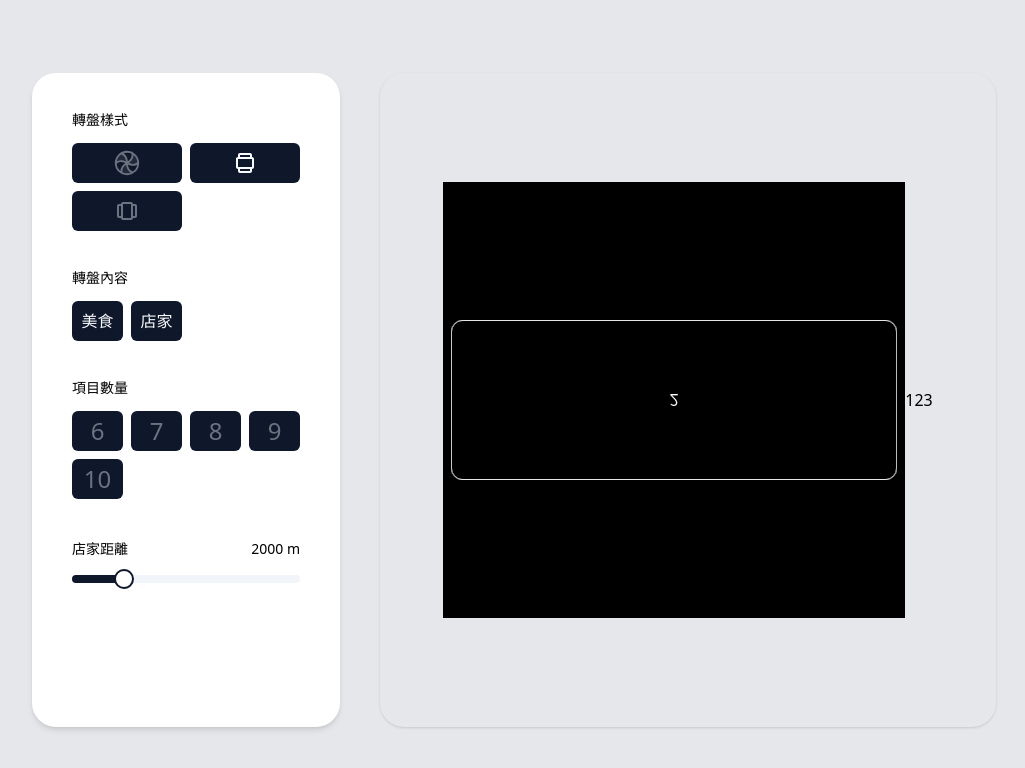
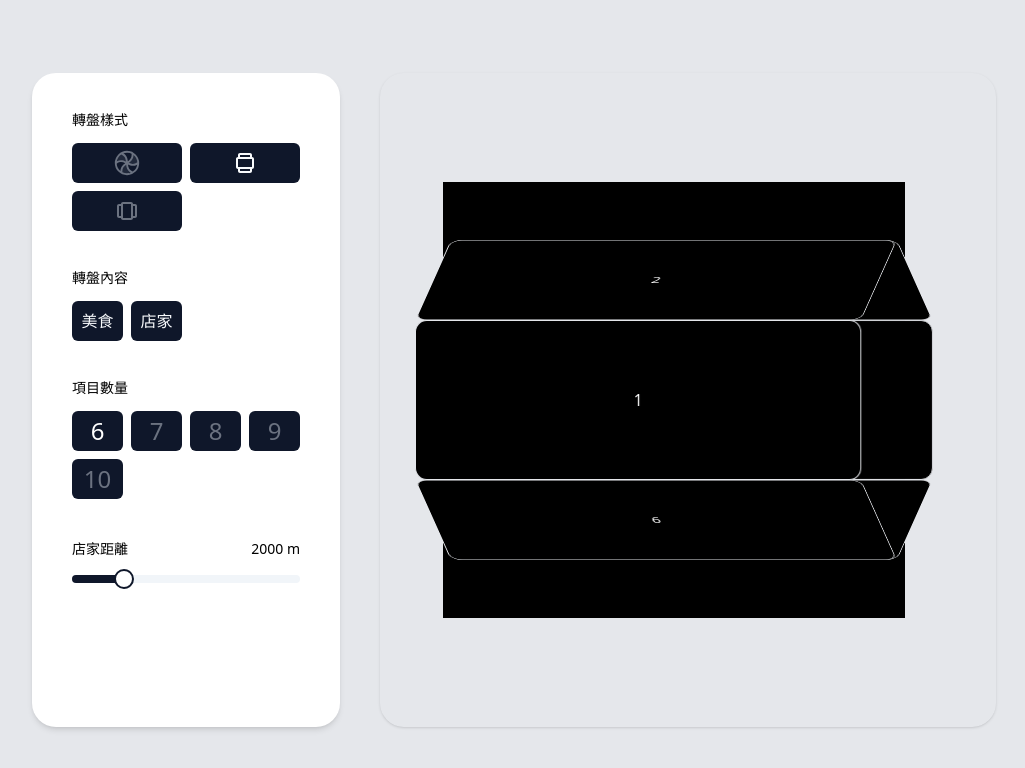
Before and after one commit to NhOuOiB/WhatToEat, a React (Vite) app: page / in a window 1280 px wide. Shown: the top 768 px of the page, without its empty margins (126-1151 px from the left). Built offline with nearby package versions, Linux system fonts and the light colour scheme.

Commit message:
feat: Update App component with dynamic condition based on wheel type

```diff
--- a/src/App.tsx
+++ b/src/App.tsx
@@ -6,8 +6,11 @@ import HorizontalWheelPanel from './components/wheelPanel/HorizontalWheelPanel.t
 import { Condition } from './types/type.ts';
 
 const App: FC = () => {
-  const [condition, setCondition] = useState<Condition>({ segments: 2, distance: 2000 });
   const [wheelType, setWheelType] = useState<string>('verticalWheel');
+  const [condition, setCondition] = useState<Condition>({
+    segments: wheelType === 'wheel' ? 2 : wheelType === 'verticalWheel' ? 6 : 11,
+    distance: 2000,
+  });
 
   // Wheel
   const [rotation, setRotation] = useState<number>(0);
@@ -38,7 +41,12 @@ const App: FC = () => {
         setWheelType={setWheelType}
       />
       {wheelType === 'wheel' ? (
-        <WheelPanel rotation={rotation} condition={condition} selectedItem={selectedItem} spin={spin} />
+        <WheelPanel
+          rotation={rotation}
+          condition={condition}
+          selectedItem={selectedItem}
+          spin={spin}
+        />
       ) : wheelType === 'verticalWheel' ? (
         <VerticalWheelPanel condition={condition} />
       ) : (
```
